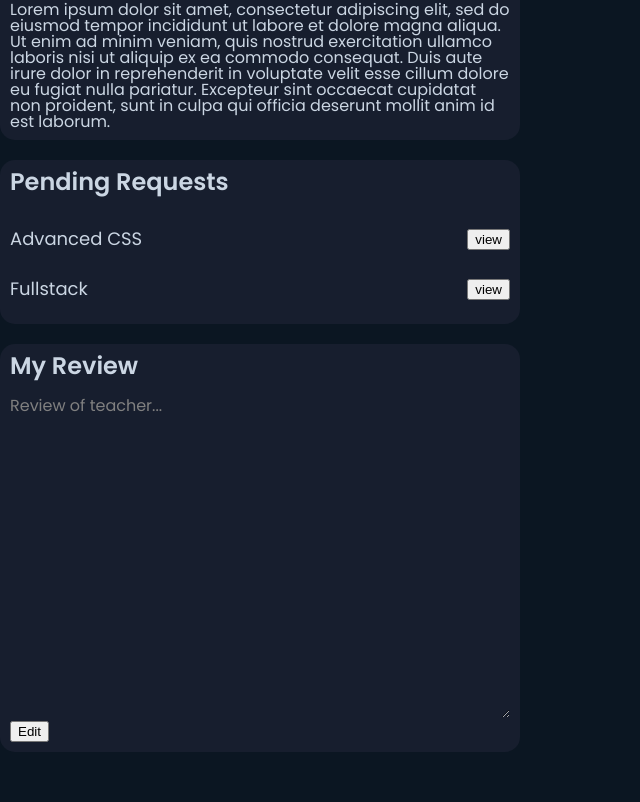
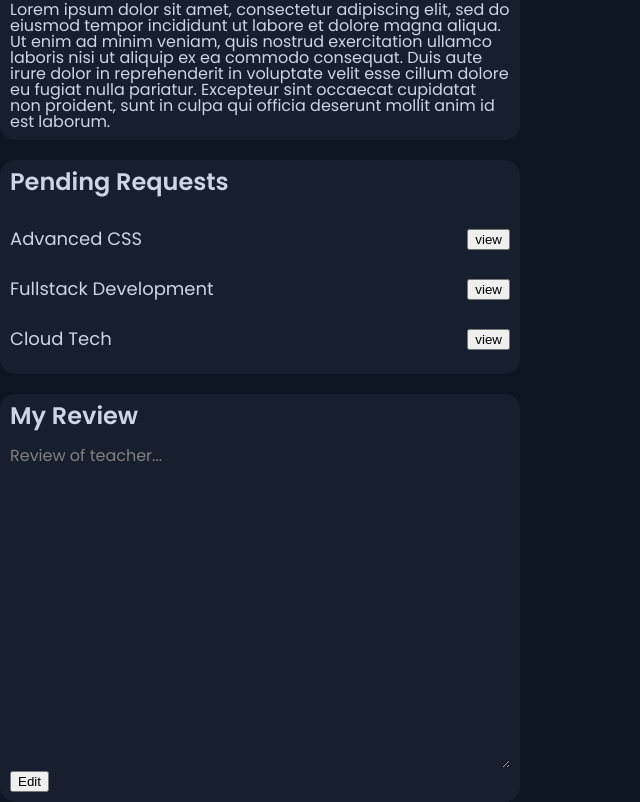
Before and after one commit to ntnu-web-prosjekt/webprosjekt, a React (Create React App) app: page /profile in a window 1280 px wide. Shown: the part 952-1754 px from the top of the page, without its empty margins (0-640 px from the left). Before the commit the page ends 1704 px from the top, so only its background shows below. Built offline with nearby package versions, Linux system fonts and the light colour scheme.

Commit message:
scss changes

```diff
--- a/src/components/profile/PendingReq.jsx
+++ b/src/components/profile/PendingReq.jsx
@@ -13,7 +13,13 @@ export default class PendingReq extends Component {
             </button>
           </li>
           <li>
-            Fullstack{" "}
+            Fullstack Development{" "}
+            <button type="button" className="viewReqBtn">
+              view
+            </button>
+          </li>
+          <li>
+            Cloud Tech{" "}
             <button type="button" className="viewReqBtn">
               view
             </button>
```
Also changed, not shown: src/components/profile/profile.scss (+0 -20 lines).
